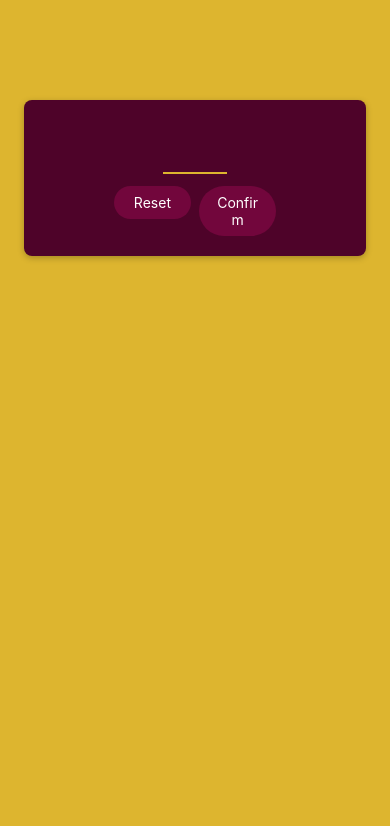
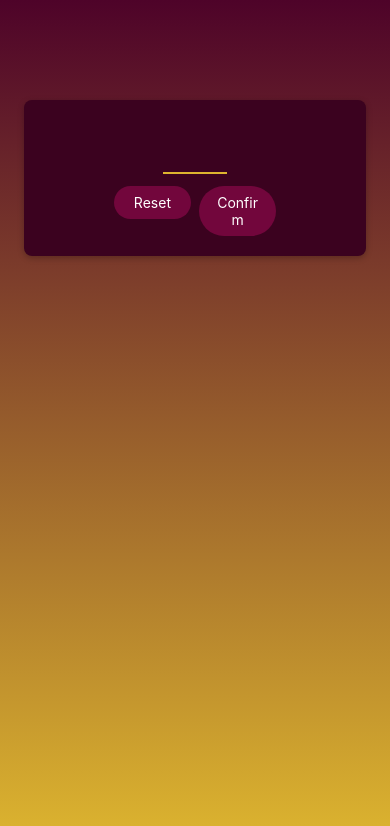
Before and after one commit to abdo-kotb/reactnative-game, a React Native app: screen / in a window 390 px wide. Shown: the top 826 px of the page. Built offline with nearby package versions, Linux system fonts and the light colour scheme.

Commit message:
style: color start screen gradient

```diff
--- a/App.tsx
+++ b/App.tsx
@@ -1,17 +1,18 @@
 import { StyleSheet, View } from 'react-native'
+import { LinearGradient } from 'expo-linear-gradient'
+
 import StartGameScreen from './screens/StartGame.screen'
 
 export default function App() {
   return (
-    <View style={styles.rootScreen}>
+    <LinearGradient colors={['#4e0329', '#ddb52f']} style={styles.rootScreen}>
       <StartGameScreen />
-    </View>
+    </LinearGradient>
   )
 }
 
 const styles = StyleSheet.create({
   rootScreen: {
     flex: 1,
-    backgroundColor: '#ddb52f',
   },
 })
--- a/package.json
+++ b/package.json
@@ -10,6 +10,7 @@
   },
   "dependencies": {
     "expo": "~47.0.12",
+    "expo-linear-gradient": "~12.0.1",
     "expo-status-bar": "~1.4.2",
     "react": "18.1.0",
     "react-dom": "18.1.0",
--- a/screens/StartGame.screen.tsx
+++ b/screens/StartGame.screen.tsx
@@ -31,7 +31,7 @@
     marginTop: 100,
     marginHorizontal: 24,
     padding: 16,
-    backgroundColor: '#4e0329',
+    backgroundColor: '#3b021f',
     borderRadius: 8,
     // android-specific shadow
     elevation: 4,
```
Also changed, not shown: 1 other file (tests, documents, lock files or other folders).
